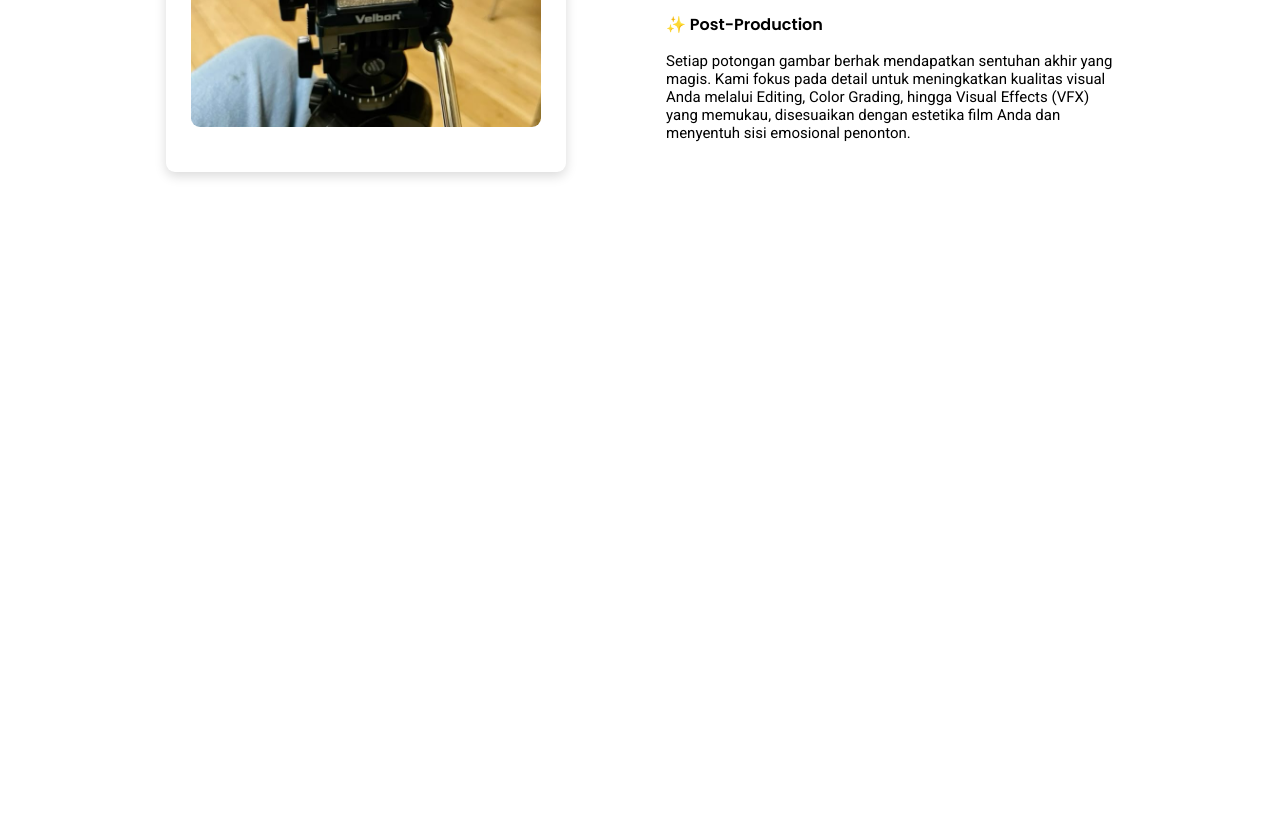
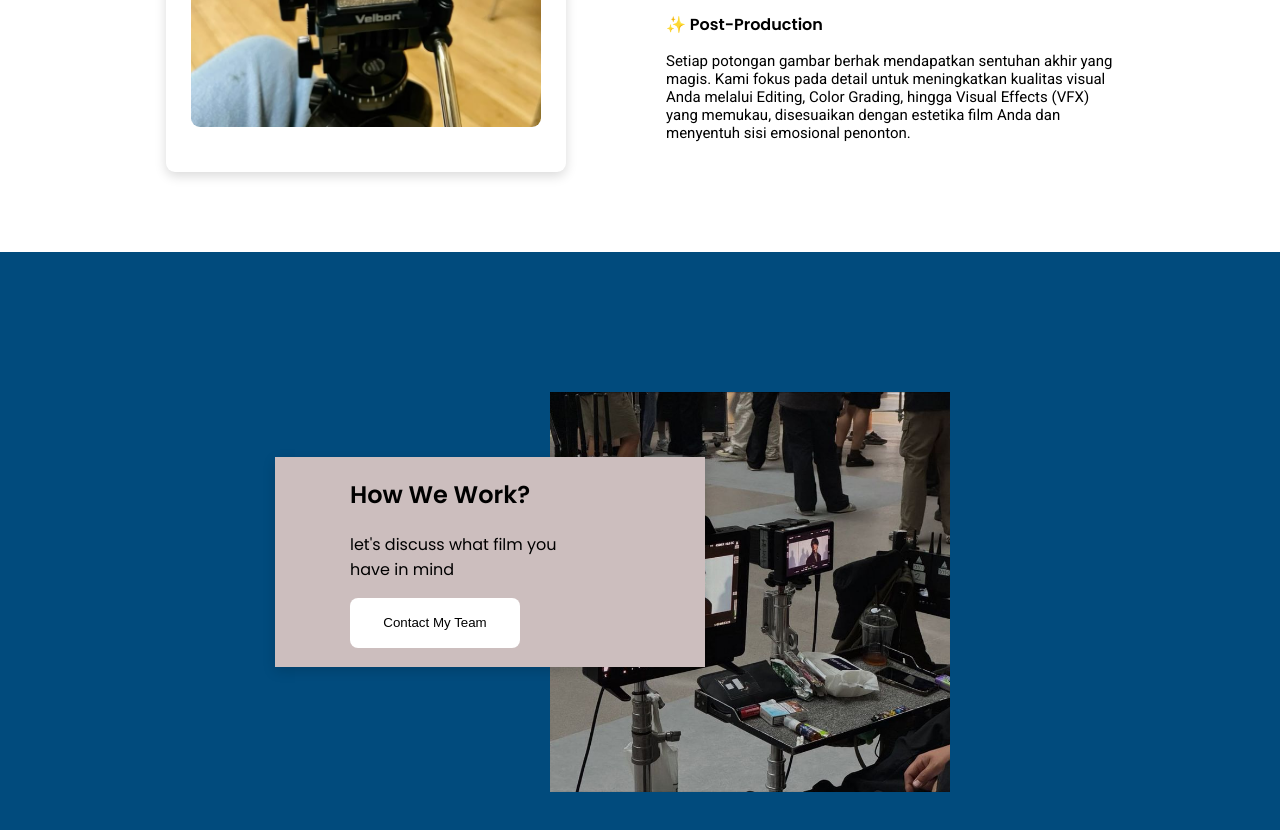
Before and after one commit to Galangpratama-rox/Company-Profile, a plain HTML site: page index.html in a window 1280 px wide. Shown: the part 1152-1982 px from the top of the page. Before the commit the page ends 1404 px from the top, so only its background shows below. Drawn offline with nearby package versions, Linux system fonts and the light colour scheme; files whose address does not match are found by name.

Commit message:
Update Profile

```diff
--- a/assets/css/main.css
+++ b/assets/css/main.css
@@ -76,3 +76,62 @@ body {
 .profile-image img {
   border-radius: 9px;
 }
+
+.contact {
+  display: flex;
+  justify-content: center;
+  align-items: center;
+  background-color: rgb(1, 75, 125);
+  padding-top: 30px;
+  height: 70vh;
+}
+
+.contact::after {
+  content: "";
+  position: absolute;
+  right: 330px;
+  top: 193vh;
+  width: 400px;
+  height: 400px;
+  background: url("/assets/image/profil\ 1.jpg") center/cover no-repeat;
+}
+
+.contact-container {
+  background-color: rgb(204, 190, 190);
+  box-shadow: 0 4px 12px rgba(0, 0, 0, 0.15);
+  height: 210px;
+  width: 400px;
+  display: flex;
+  padding-right: 30px;
+  justify-content: center;
+  margin-right: 300px;
+  position: relative;
+  z-index: 1;
+}
+
+.contact-container button {
+  width: 170px;
+  height: 50px;
+}
+
+.contact-text {
+  width: 250px;
+}
+
+.contact-text h2 {
+  font-family: "poppins", sans-serif;
+}
+
+.contact-text p {
+  font-family: "poppins", sans-serif;
+}
+
+.contat-image {
+  position: relative;
+}
+
+.contact-text button {
+  border: none;
+  border-radius: 8px;
+  background-color: white;
+}
--- a/index.html
+++ b/index.html
@@ -102,7 +102,23 @@
         </div>
       </section>
 
-      <section></section>
+      <section class="contact">
+        <div class="contact-container">
+          <div class="contact-text">
+            <h2>How We Work?</h2>
+            <p>let's discuss what film you have in mind</p>
+            <button>Contact My Team</button>
+          </div>
+        </div>
+        <!-- <div class="contat-image">
+          <img
+            src="/assets/image/profil 1.jpg"
+            alt="contact gambar"
+            width="400px"
+            height="400px"
+          />
+        </div> -->
+      </section>
     </main>
   </body>
 </html>
```
Also changed, not shown: assets/image/profil 1.jpg (added).
